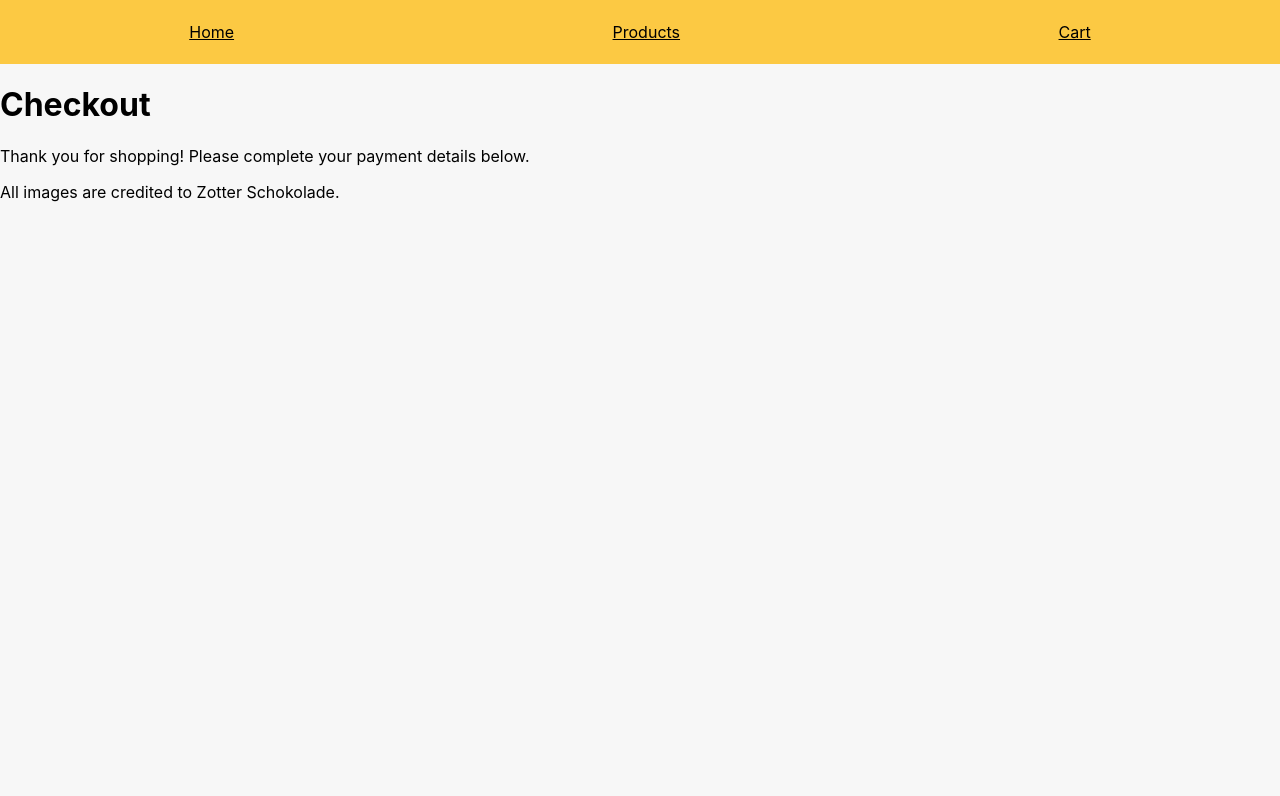
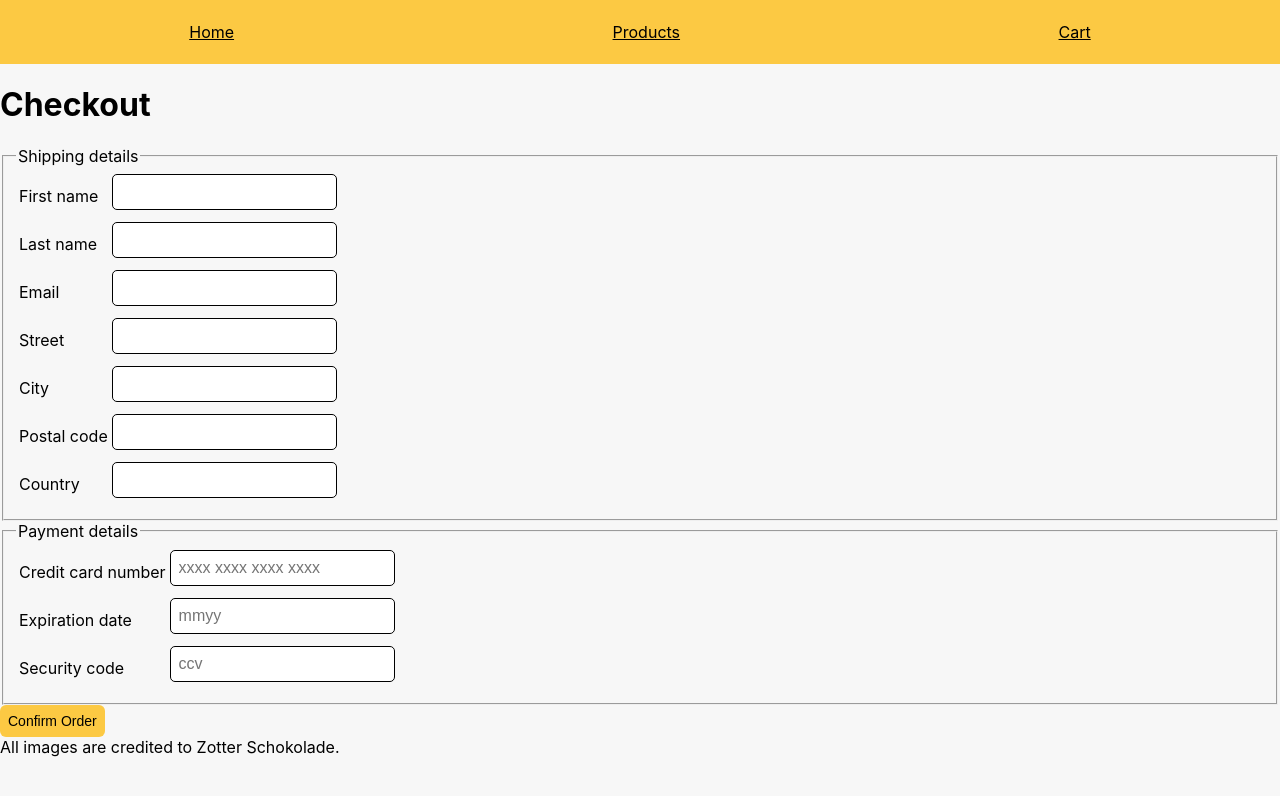
Before and after one commit to Omer-Szerer/next-js-ecommerce-store, a Next.js app: page /checkout in a window 1280 px wide. Shown: the top 796 px of the page. Built offline with nearby package versions, Linux system fonts and the light colour scheme.

Commit message:
Add checkout form to the checkout page

```diff
--- a/app/cart/actions.js
+++ b/app/cart/actions.js
@@ -2,9 +2,10 @@
 
 import { getCookieValue, setCookie } from '../util/cookies.js';
 
-const cartCookieName = 'cart';
+// export const cartCookieName = 'cart';
 
 export default async function removeProductFromCookie(productId) {
+  const cartCookieName = 'cart';
   // Get product information saved in cart cookie or set to base datatype in case cookie does not exist
   let products = (await getCookieValue(cartCookieName)) || [];
 
--- a/app/cart/page.js
+++ b/app/cart/page.js
@@ -2,7 +2,6 @@
 
 import { cookies } from 'next/headers';
 import Image from 'next/image';
-import Link from 'next/link';
 import { products } from '../../database/products';
 import { parseJson } from '../util/json';
 import CheckoutButton from './CheckoutButton';
--- /dev/null
+++ b/app/checkout/CheckOutForm.js
@@ -0,0 +1,188 @@
+'use client';
+
+import { useRouter } from 'next/navigation';
+import { useState } from 'react';
+import removeProductFromCookie from '../cart/actions';
+import { deleteCookie } from '../util/cookies';
+
+export default function CheckOutForm() {
+  const [firstName, setFirstName] = useState('');
+  const [lastName, setLastName] = useState('');
+  const [email, setEmail] = useState('');
+  const [street, setStreet] = useState('');
+  const [city, setCity] = useState('');
+  const [postalCode, setPostalCode] = useState('');
+  const [country, setCountry] = useState('');
+  const [cardNumber, setCardNumber] = useState('');
+  const [expirationDate, setExpirationDate] = useState('');
+  const [securityCode, setSecurityCode] = useState('');
+
+  const router = useRouter();
+
+  return (
+    <form>
+      <fieldset>
+        <legend>Shipping details</legend>
+        <table>
+          <tbody>
+            <tr>
+              <td>First name</td>
+              <td>
+                <input
+                  name="firstName"
+                  required
+                  value={firstName}
+                  onChange={(event) => setFirstName(event.currentTarget.value)}
+                  data-test-id="checkout-first-name"
+                />
+              </td>
+            </tr>
+            <tr>
+              <td>Last name</td>
+              <td>
+                <input
+                  name="lastName"
+                  required
+                  value={lastName}
+                  onChange={(event) => setLastName(event.currentTarget.value)}
+                  data-test-id="checkout-last-name"
+                />
+              </td>
+            </tr>
+            <tr>
+              <td>Email</td>
+              <td>
+                <input
+                  name="email"
+                  required
+                  type="email"
+                  value={email}
+                  onChange={(event) => setEmail(event.currentTarget.value)}
+                  data-test-id="checkout-email"
+                />
+              </td>
+            </tr>
+            <tr>
+              <td>Street</td>
+              <td>
+                <input
+                  name="street"
+                  required
+                  value={street}
+                  onChange={(event) => setStreet(event.currentTarget.value)}
+                  data-test-id="checkout-address"
+                />
+              </td>
+            </tr>
+            <tr>
+              <td>City</td>
+              <td>
+                <input
+                  name="city"
+                  required
+                  value={city}
+                  onChange={(event) => setCity(event.currentTarget.value)}
+                  data-test-id="checkout-city"
+                />
+              </td>
+            </tr>
+            <tr>
+              <td>Postal code</td>
+              <td>
+                <input
+                  name="postalCode"
+                  required
+                  value={postalCode}
+                  onChange={(event) => setPostalCode(event.currentTarget.value)}
+                  data-test-id="checkout-postal-code"
+                />
+              </td>
+            </tr>
+            <tr>
+              <td>Country</td>
+              <td>
+                <input
+                  name="country"
+                  required
+                  value={country}
+                  onChange={(event) => setCountry(event.currentTarget.value)}
+                  data-test-id="checkout-country"
+                />
+              </td>
+            </tr>
+          </tbody>
+        </table>
+      </fieldset>
+      <fieldset>
+        <legend>Payment details</legend>
+        <table>
+          <tbody>
+            <tr>
+              <td>Credit card number</td>
+              <td>
+                <input
+                  name="cardNumber"
+                  required
+                  type="tel"
+                  pattern="\d*"
+                  maxLength="19"
+                  placeholder="xxxx xxxx xxxx xxxx"
+                  value={cardNumber}
+                  onChange={(event) => setCardNumber(event.currentTarget.value)}
+                  data-test-id="checkout-credit-card"
+                />
+              </td>
+            </tr>
+            <tr>
+              <td>Expiration date</td>
+              <td>
+                <input
+                  name="expirationDate"
+                  required
+                  type="tel"
+                  pattern="\d*"
+                  minLength="4"
+                  maxLength="4"
+                  placeholder="mmyy"
+                  value={expirationDate}
+                  onChange={(event) =>
+                    setExpirationDate(event.currentTarget.value)
+                  }
+                  data-test-id="checkout-expiration-date"
+                />
+              </td>
+            </tr>
+            <tr>
+              <td>Security code</td>
+              <td>
+                <input
+                  name="securityCode"
+                  required
+                  type="tel"
+                  pattern="\d*"
+                  minLength="3"
+                  maxLength="3"
+                  placeholder="ccv"
+                  value={securityCode}
+                  onChange={(event) =>
+                    setSecurityCode(event.currentTarget.value)
+                  }
+                  data-test-id="checkout-security-code"
+                />
+              </td>
+            </tr>
+          </tbody>
+        </table>
+      </fieldset>
+      <button
+        formAction={async () => {
+          await deleteCookie(removeProductFromCookie);
+          router.push('/order-confirmed');
+        }}
+        data-test-id="checkout-confirm-order"
+      >
+        Confirm Order
+      </button>
+    </form>
+  );
+}
--- a/app/checkout/page.js
+++ b/app/checkout/page.js
@@ -1,4 +1,6 @@
 // -- Checkout Page -- //
+
+import CheckOutForm from './CheckOutForm';
 
 export const metadata = {
   title: 'Checkout',
@@ -9,7 +11,7 @@ export default function CheckoutPage() {
   return (
     <div>
       <h1>Checkout</h1>
-      <p>Thank you for shopping! Please complete your payment details below.</p>
+      <CheckOutForm />
     </div>
   );
 }
```
